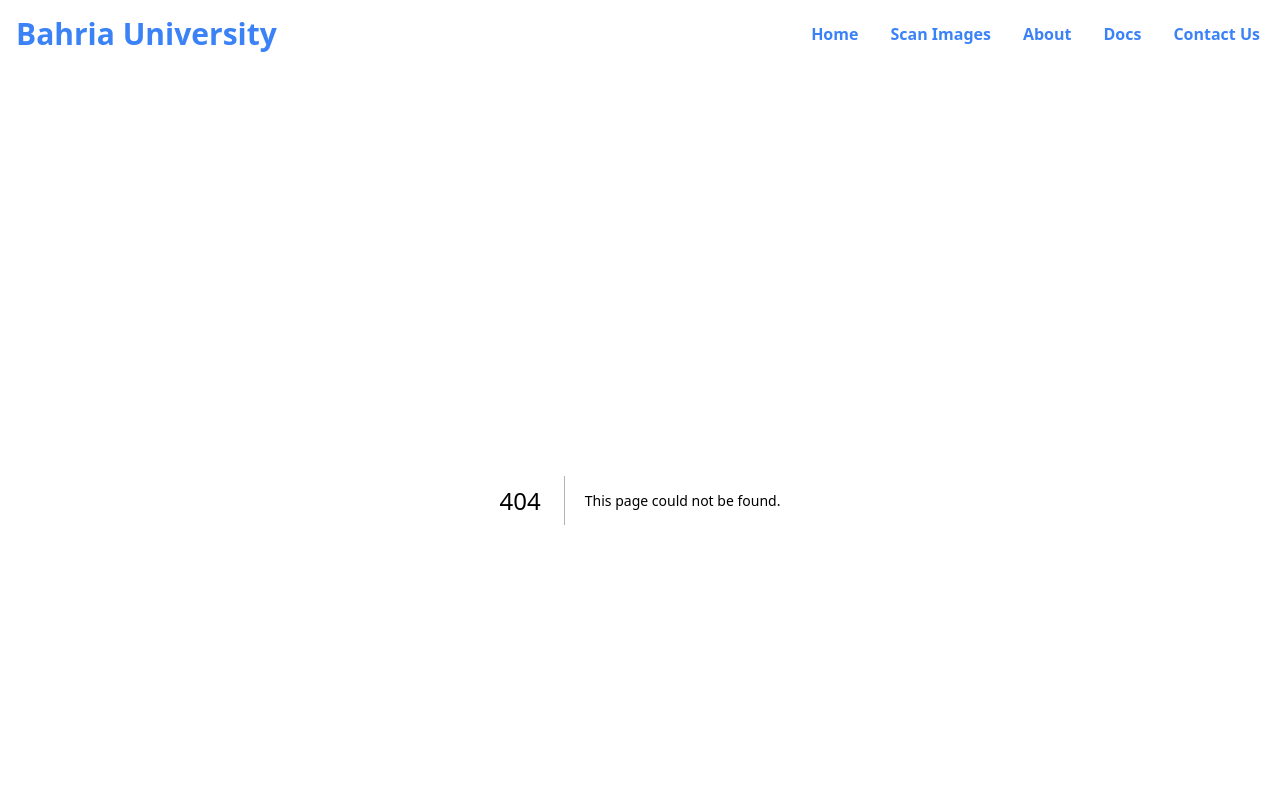
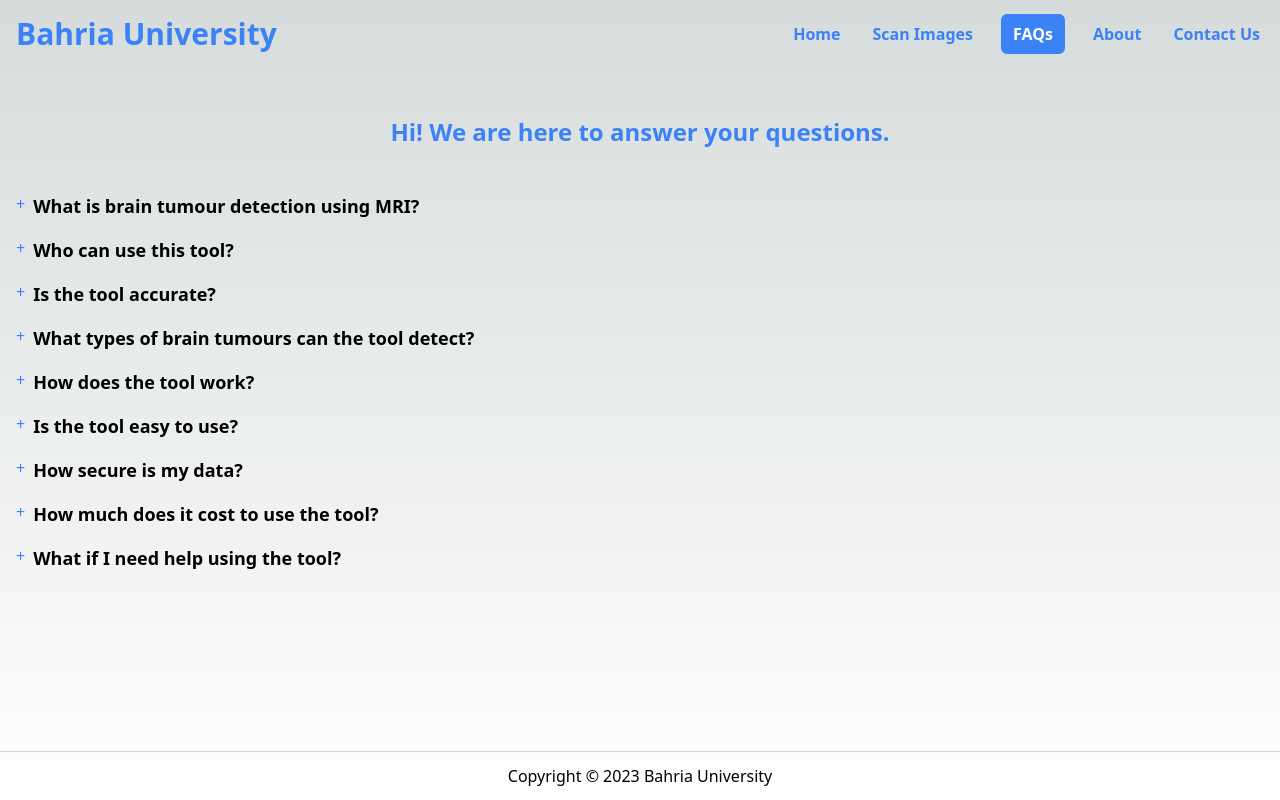
Before and after one commit to hasanelahi7/brainTumorProject, a Next.js app: page /brainTumorProject/faqs in a window 1280 px wide. Before the commit this address had no page. Shown: the top 800 px of the page. Built offline with nearby package versions, Linux system fonts and the light colour scheme.

Commit message:
almost complete

```diff
--- a/components/navbar.js
+++ b/components/navbar.js
@@ -45,6 +45,20 @@
                     Scan Images
                 </Typography>
             </Link>
+            <Link href="/faqs" className="flex items-center">
+                <Typography
+                    as="li"
+                    variant="paragraph"
+                    className={
+                        router.pathname == '/faqs'
+                            ? 'cursor-pointer px-2 py-1 font-semibold text-white border-blue-500 bg-blue-500 rounded-md	border-4'
+                            : 'cursor-pointer p-1 font-semibold text-blue-500'
+                    }
+                    onClick={() => setOpenNav(false)}
+                >
+                    FAQs
+                </Typography>
+            </Link>
             <Link href="/about" className="flex items-center">
                 <Typography
                     as="li"
@@ -59,20 +73,7 @@
                     About
                 </Typography>
             </Link>
-            <Link href="/docs" className="flex items-center">
-                <Typography
-                    as="li"
-                    variant="paragraph"
-                    className={
-                        router.pathname == '/docs'
-                            ? 'cursor-pointer px-2 py-1 font-semibold text-white border-blue-500 bg-blue-500 rounded-md	border-4'
-                            : 'cursor-pointer p-1 font-semibold text-blue-500'
-                    }
-                    onClick={() => setOpenNav(false)}
-                >
-                    Docs
-                </Typography>
-            </Link>
+
             <Link href="/contactUs" className="flex items-center cursor-pointer">
                 <Typography
                     as="li"
--- a/pages/about.js
+++ b/pages/about.js
@@ -1,7 +1,31 @@
-import React from 'react'
+import React from 'react';
 
-export default function about() {
+export default function About() {
   return (
-    <div><h1 className='text-center'>About</h1></div>
-  )
+    <div>
+      <h1 className="text-6xl font-thin">Our mission</h1>
+
+      <div className="flex items-center mt-16">
+        <img src="/brainTumorProject/brainCell.png" className="w-1/2 mr-8" />
+
+        <div>
+          <h2 className="text-2xl font-bold">
+            Find out what is happening in your body now at an early stage of the disease in a simple and accessible way
+          </h2>
+          <div className='mt-4'>
+            <p className="paragraph">
+              We understand the critical importance of timely diagnosis in improving patient outcomes and enhancing survival rates.
+              By utilizing artificial intelligence and machine learning techniques, we aim to empower healthcare professionals and individuals with a powerful tool for early detection of brain tumours.
+            </p>
+
+            <p className="paragraph mt-2">
+              Through the seamless integration of technology and medical expertise, our mission is to contribute to saving lives and improving the overall well-being of patients affected by this devastating condition.
+              Join us in our mission to make a positive impact in the field of healthcare by leveraging technology to detect brain tumors at an early stage.
+              Together, we can make a difference and improve the lives of individuals battling this challenging condition.
+            </p>
+          </div>
+        </div>
+      </div>
+    </div>
+  );
 }
--- a/pages/docs.js
+++ b/pages/faqs.js
@@ -1,18 +1,3 @@
-// import React from 'react';
-
-
-// function Docs() {
-//   return (
-//     <div className="relative text-center">
-//       <img src="/brainTumorProject/Faqs.JPG" alt="Your Image" className="w-full" />
-//       <div className="absolute inset-0 flex items-center justify-center">
-//         <h1 className="text-6xl font-bold text-black">Hi! We are here to help</h1>
-//       </div>
-//     </div>
-//   );
-// }
-
-// export default Docs;
 import React, { useState } from 'react';
 
 function Docs() {
@@ -26,36 +11,36 @@
       answer: 'This tool can be used by medical professionals such as radiologists, neurologists, and oncologists who specialize in diagnosing and treating brain tumours. Patients who suspect they may have a brain tumour can also use the tool to get an early diagnosis.',
     },
     {
-      quesion: 'Is the tool accurate?',
+      question: 'Is the tool accurate?',
       answer: 'The accuracy of the tool is subject to the quality of the MRI images used as input. While the deep learning algorithm would most likely to return correct results, it has not been validated for clinical use. Hence, the tool cannot be used for clinical purposes but can be employed for research purposes.',
     },
     {
-      quesion: 'What types of brain tumours can the tool detect?',
+      question: 'What types of brain tumours can the tool detect?',
       answer: 'The tool can detect several types of brain tumours, including gliomas, meningiomas, pituitary tumours, and no-tumour cases. These are the most common types of brain tumours.',
 
     },
     {
-      quesion: 'How does the tool work?',
+      question: 'How does the tool work?',
       answer: 'The tool uses a deep learning algorithm, to analyze the MRI images provided. The algorithm is trained on a large dataset of MRI scans and use this information to accurately classify the MRI images into different types of brain tumours.',
 
     },
     {
-      quesion: 'Is the tool easy to use?',
+      question: 'Is the tool easy to use?',
       answer: 'Yes, the tool is designed to be user-friendly and easy to navigate. Users can upload MRI images directly to the web application and receive results within seconds.',
 
     },
     {
-      quesion: 'How secure is my data?',
+      question: 'How secure is my data?',
       answer: 'We take data security and privacy very seriously. All MRI images uploaded to the web application are encrypted and stored securely. We do not share or sell any user data to third parties.',
 
     },
     {
-      quesion: 'How much does it cost to use the tool?',
+      question: 'How much does it cost to use the tool?',
       answer: 'The tool is available for free. ',
 
     },
     {
-      quesion: 'What if I need help using the tool?',
+      question: 'What if I need help using the tool?',
       answer: 'We offer comprehensive support to all our users. If you need any help using the tool, please contact our support team and they will be happy to assist you.',
     },
 
@@ -72,24 +57,29 @@
   };
 
   return (
-    <div className="text-center">
-      <img src="/brainTumorProject/Faqs.JPG" alt="Your Image" className="w-full" />
-      <h1 className="mt-4 text-2xl font-bold">Hi! We are here to answer your questions.</h1>
-      <div className="mt-4">
+
+<div className="text-center p-4 rounded-lg">
+  <h1 className="text-2xl font-bold text-blue-500 mb-4">Hi! We are here to answer your questions.</h1>
+  <div className="w-3/4 mt-[2.75rem]">
     {faqs.map((faq, index) => (
       <div key={index} className="mb-4">
         <div
-              className="flex items-center cursor-pointer"
+          className="flex cursor-pointer transition-colors duration-300"
           onClick={() => toggleFAQ(index)}
         >
-              <span className="mr-2">+</span>
-              <h3>{faq.question}</h3>
+          <span className="mr-2 text-blue-500">{expandedIndex === index ? '-' : '+'}</span>
+          <h3 className="text-lg font-bold">{faq.question}</h3>
         </div>
-            {expandedIndex === index && <div className="ml-6 mt-2">{faq.answer}</div>}
+        {expandedIndex === index && <div className="mt-2 text-left ml-5">{faq.answer}</div>}
       </div>
     ))}
   </div>
 </div>
+
+
+
+
+
   );
 }
 
```
Also changed, not shown: public/Faqs.JPG, public/brainCell.png (added). Lines whose indentation alone changed are shown as unchanged.
